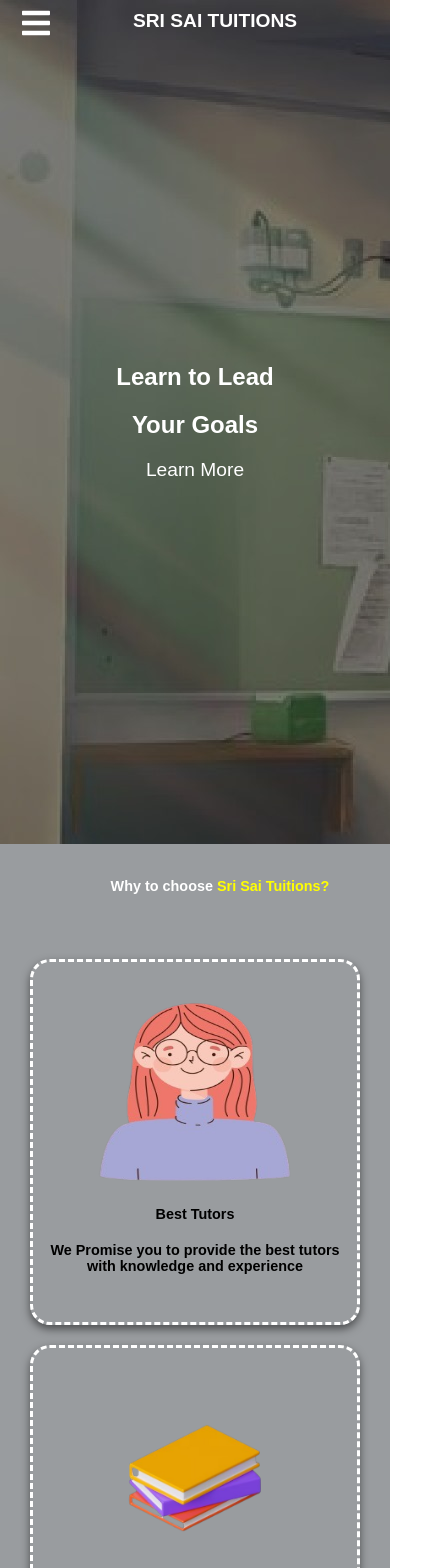
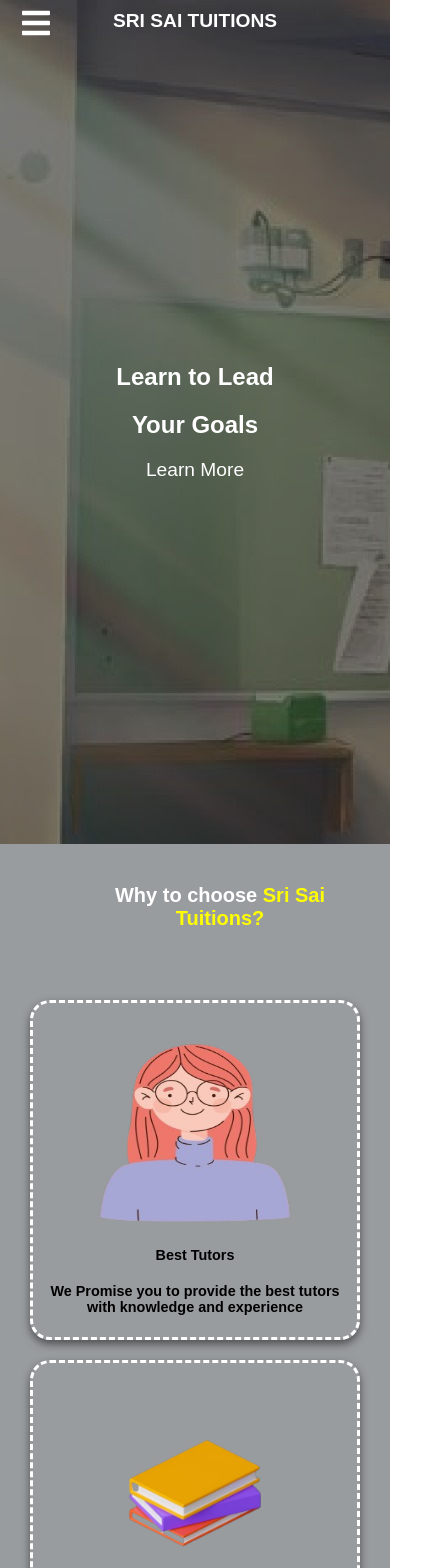
Before and after one commit to nikhil-1613/tution, a React (Create React App) app: page / in a window 390 px wide. Shown: the top 1568 px of the page, 430 px wide, since content can reach past the window. Built offline with nearby package versions, Linux system fonts and the light colour scheme.

Commit message:
modified:   src/styles/Home.css

```diff
--- a/src/styles/Home.css
+++ b/src/styles/Home.css
@@ -5,6 +5,57 @@
 .services-content, .services-image, .services-info {
     box-sizing: border-box;
 } */
+ /* Global Styles */
+html, body {
+  overflow-x: hidden; /* Prevent horizontal overflow */
+  margin: 0;
+  font-family: Arial, sans-serif;
+  box-sizing: border-box; /* Include padding and border in width and height calculations */
+}
+
+/* Ensure Flex Containers Handle Overflow */
+.navbar, #home, #about, #services, #contact {
+  box-sizing: border-box; /* Include padding in width and height calculations */
+  overflow-x: hidden; /* Prevent horizontal overflow */
+}
+
+/* Ensure Elements Fit Within the Viewport */
+ .services-content, .knowus-content, .reviews-container {
+  box-sizing: border-box; /* Include padding and border in width and height calculations */
+  overflow-x: hidden; /* Prevent horizontal overflow */
+}
+
+/* Review Section Adjustments */
+.review-box {
+  width: 100%; /* Ensure review boxes do not exceed container width */
+  max-width: 357px; /* Maintain maximum width */
+  box-sizing: border-box; /* Include padding and border in element's total width and height */
+}
+
+@media (max-width: 768px) {
+  .review-box {
+    max-width: 100%; /* Ensure review boxes fit within viewport */
+  }
+
+  .services-image, .services-info {
+    max-width: 100%; /* Ensure images and info do not exceed viewport width */
+    box-sizing: border-box;
+  }
+}
+
+/* Ensure Cards Fit Within Container */
+.card, .info-box {
+  width: 100%; /* Ensure cards do not exceed container width */
+  max-width: 360px; /* Maintain maximum width */
+  box-sizing: border-box; /* Include padding and border in element's total width and height */
+}
+
+@media (max-width: 768px) {
+  .card, .info-box {
+    max-width: 100%; /* Ensure cards and info boxes fit within viewport */
+  }
+}
+
 /* Global Styles */
 html, body {
   overflow-x: hidden;
@@ -93,6 +144,7 @@ html, body {
 
 /* Home Section Styling Starts*/
 #home {
+  overflow-x: hidden;
   display: flex;
   justify-content: center;
   align-items: center; /* Center the entire content vertically and horizontally */
@@ -168,9 +220,9 @@ html, body {
   font-size: 1.4rem;
   text-align: center;
 } */
-/*Home Section Styling Ends*/
+/* /Home Section Styling Ends/ */
 
-/*About section styling starts*/
+/* /About section styling starts/ */
 #about {
   padding: 10px;
   text-align: left;
@@ -241,6 +293,9 @@ html, body {
 }
  /* about section responsive */
  @media (max-width: 640px) {
+  #about .head{
+    font-size: 20px;
+  }
   .info-box{
     height: 340px;
   }
@@ -426,7 +481,7 @@ html, body {
 
 /* knowus section ends */
 /* reviews section starts */
-/*reviewss section ends*/
+/* /reviewss section ends/ */
 #reviews {
   background-color: black;
   padding: 20px; /* Provides consistent padding around the section */
@@ -505,8 +560,8 @@ html, body {
     flex: 0 0 calc(100% - 20px); /* Adjusts width to fit one box per row */
   }
 }
-
-/*Register section starts*/
+/*
+/Register section starts/ */
 
 #register {
   display: flex;
```
